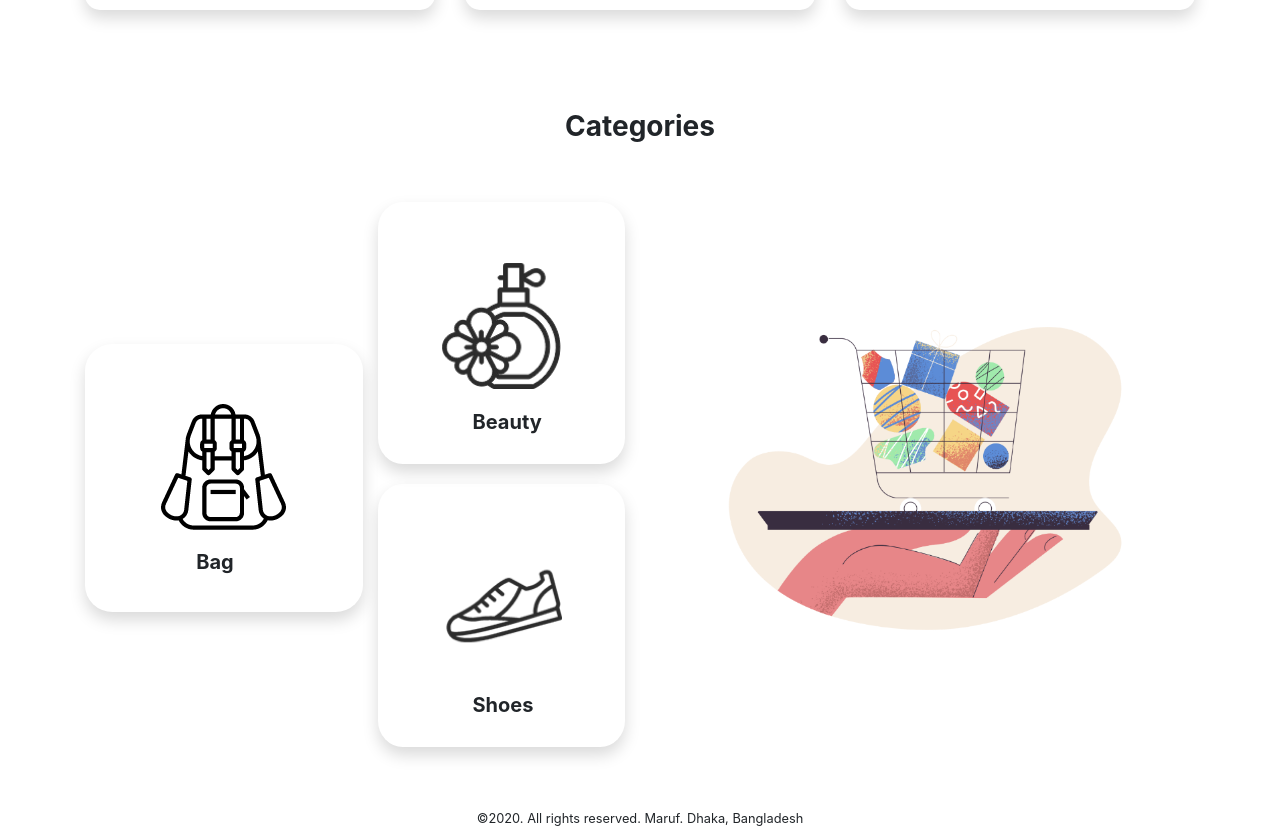
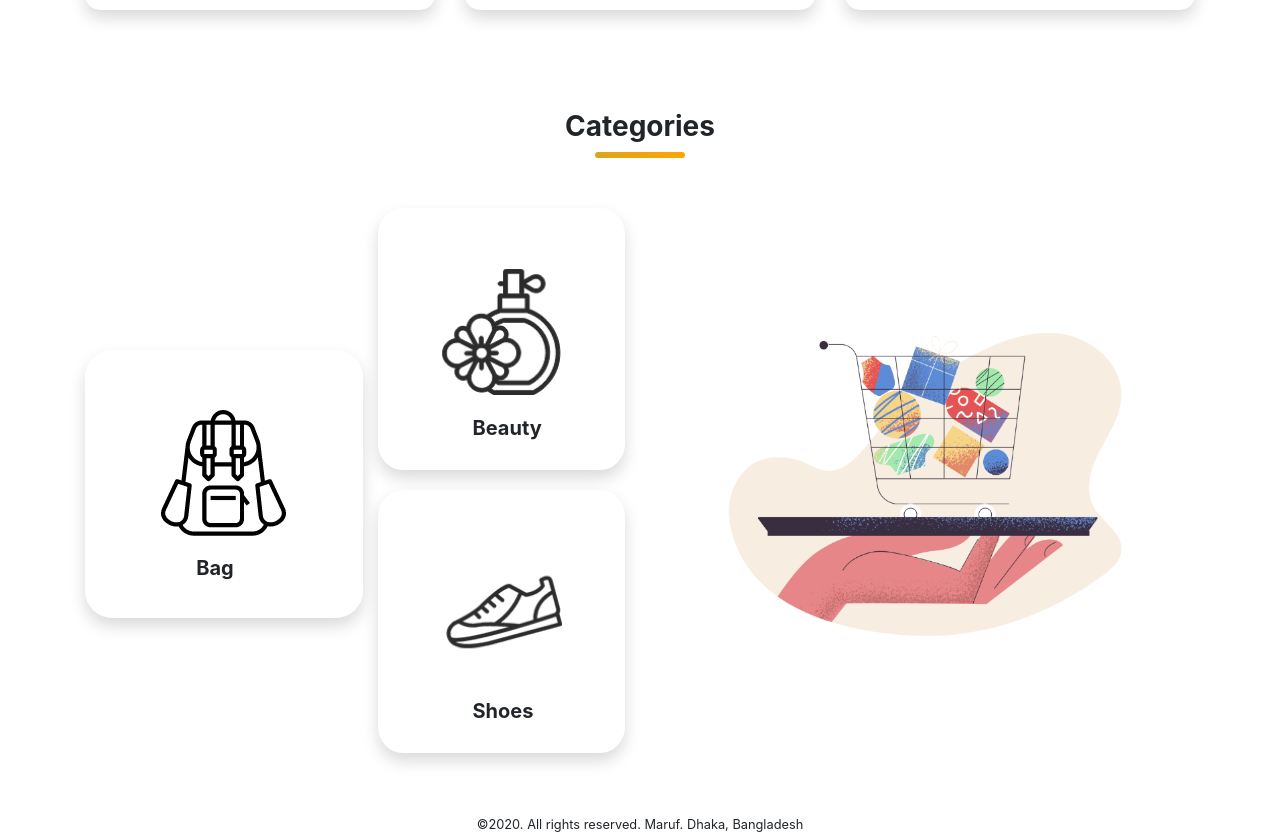
Before and after one commit to marufropy/hot-gadgets, a plain HTML site: page index.html in a window 1280 px wide. Shown: the part 2237-3072 px from the top of the page. Drawn offline with nearby package versions, Linux system fonts and the light colour scheme.

Commit message:
category underline updated

```diff
--- a/index.html
+++ b/index.html
@@ -276,9 +276,12 @@
         </div>
     </div>
 
-    <div class="container">
-        <div class="d-flex justify-content-center cat-border">
+    <div class="container d-flex justify-content-center ">
+        <div class="cat-border">
             <h3>Categories</h3>
+            <div class="cat-uline">
+
+            </div>
         </div>
     </div>
 
--- a/style.css
+++ b/style.css
@@ -113,3 +113,11 @@ footer{
 .beauty{
     margin-bottom: 20px;
 }
+
+.cat-uline{
+    width: 90px;
+    height: 6px;
+    margin: auto;
+    background-image: linear-gradient(to right, goldenrod, orange);
+    border-radius: 30px;
+}
```
